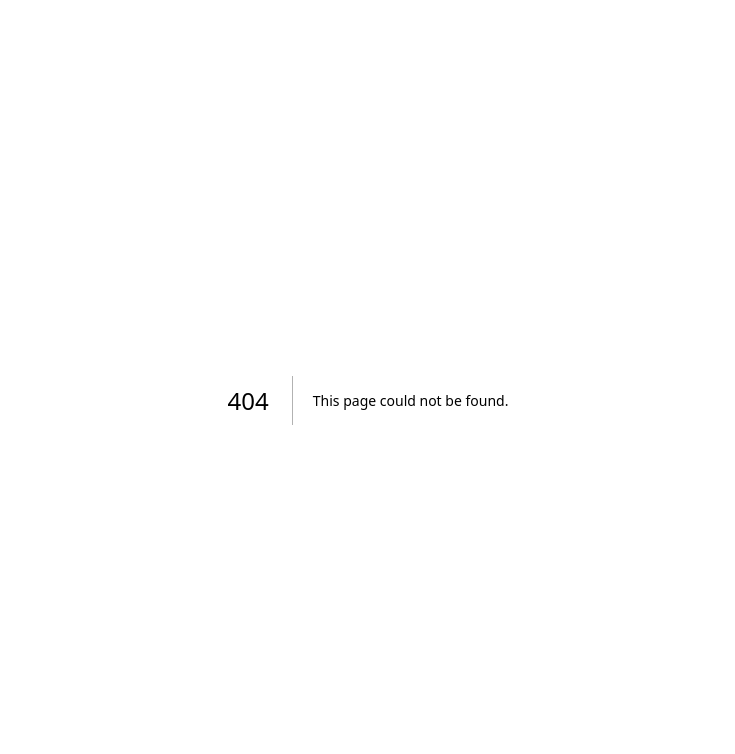
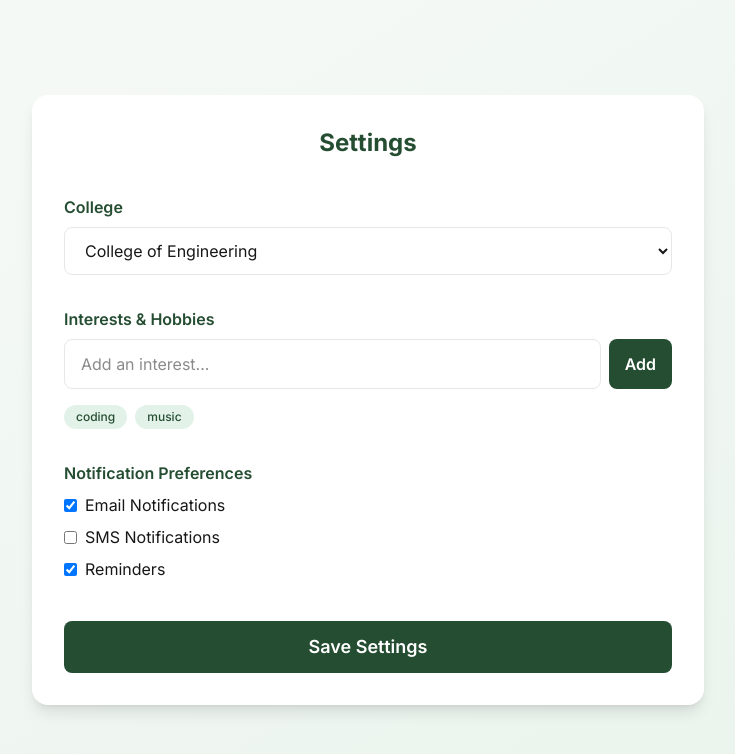
Before and after one commit to manuaishika/partnerfinder, a Next.js app in the folder frontend/: page /settings in a window 1280 px wide. Before the commit this address had no page. Shown: the top 754 px of the page, without its empty margins (272-1007 px from the left). Built offline with nearby package versions, Linux system fonts and the light colour scheme.

Commit message:
new pages

```diff
--- /dev/null
+++ b/frontend/src/app/connections/page.tsx
@@ -0,0 +1,40 @@
+"use client";
+const matches = [
+  {
+    name: "Emma Chen",
+    category: "Roommate",
+    lastMessage: "Hey! Are you still looking for a roommate?",
+    time: "2h ago",
+  },
+  {
+    name: "Alex Rodriguez",
+    category: "Teammate",
+    lastMessage: "Let's sync up for the hackathon!",
+    time: "4h ago",
+  },
+];
+
+export default function Connections() {
+  return (
+    <div className="min-h-screen flex items-center justify-center bg-gradient-to-br from-[#f6faf7] to-[#eaf3ec] p-4">
+      <div className="w-full max-w-2xl bg-white rounded-2xl shadow-lg p-8 flex flex-col gap-6">
+        <h2 className="text-2xl font-bold text-[#254d32] mb-1 text-center">Your Connections</h2>
+        <div className="flex flex-col gap-4">
+          {matches.map((match, idx) => (
+            <div key={idx} className="flex items-center gap-4 p-4 rounded-lg border border-gray-100 shadow-sm hover:shadow transition">
+              <div className="w-12 h-12 rounded-full bg-gray-200 flex items-center justify-center text-xl font-semibold text-[#254d32]">
+                {match.name[0]}
+              </div>
+              <div className="flex-1">
+                <div className="font-semibold text-[#254d32]">{match.name}</div>
+                <div className="text-xs text-gray-500">{match.category}</div>
+                <div className="text-sm text-gray-700 mt-1">{match.lastMessage}</div>
+              </div>
+              <div className="text-xs text-gray-400 whitespace-nowrap">{match.time}</div>
+            </div>
+          ))}
+        </div>
+      </div>
+    </div>
+  );
+}
--- /dev/null
+++ b/frontend/src/app/notifications/page.tsx
@@ -0,0 +1,42 @@
+"use client";
+const notifications = [
+  {
+    type: "reply",
+    message: "Alex replied to your post: 'Looking for a hackathon teammate'",
+    time: "Just now",
+  },
+  {
+    type: "match",
+    message: "You matched with Emma Chen!",
+    time: "1h ago",
+  },
+  {
+    type: "reminder",
+    message: "Don't forget to update your profile for better matches!",
+    time: "3h ago",
+  },
+];
+
+export default function Notifications() {
+  return (
+    <div className="min-h-screen flex items-center justify-center bg-gradient-to-br from-[#f6faf7] to-[#eaf3ec] p-4">
+      <div className="w-full max-w-2xl bg-white rounded-2xl shadow-lg p-8 flex flex-col gap-6">
+        <h2 className="text-2xl font-bold text-[#254d32] mb-1 text-center">Notifications</h2>
+        <div className="flex flex-col gap-4">
+          {notifications.map((notif, idx) => (
+            <div key={idx} className="flex items-center gap-4 p-4 rounded-lg border border-gray-100 shadow-sm hover:shadow transition">
+              <div className="w-10 h-10 rounded-full flex items-center justify-center text-lg font-semibold text-white"
+                style={{ background: notif.type === 'reply' ? '#37624e' : notif.type === 'match' ? '#254d32' : '#e3b23c' }}>
+                {notif.type === 'reply' ? '💬' : notif.type === 'match' ? '🤝' : '⏰'}
+              </div>
+              <div className="flex-1">
+                <div className="text-[#254d32]">{notif.message}</div>
+                <div className="text-xs text-gray-400 mt-1">{notif.time}</div>
+              </div>
+            </div>
+          ))}
+        </div>
+      </div>
+    </div>
+  );
+}
--- /dev/null
+++ b/frontend/src/app/settings/page.tsx
@@ -0,0 +1,89 @@
+"use client";
+import React, { useState } from "react";
+
+const colleges = [
+  "College of Engineering",
+  "College of Arts & Sciences",
+  "College of Business",
+  "College of Design",
+  "Other",
+];
+
+export default function Settings() {
+  const [interests, setInterests] = useState<string[]>(["coding", "music"]);
+  const [interestInput, setInterestInput] = useState("");
+  const [notifications, setNotifications] = useState({
+    email: true,
+    sms: false,
+    reminders: true,
+  });
+
+  const addInterest = (e: React.FormEvent) => {
+    e.preventDefault();
+    if (interestInput.trim() && !interests.includes(interestInput.trim())) {
+      setInterests([...interests, interestInput.trim()]);
+      setInterestInput("");
+    }
+  };
+
+  const toggleNotification = (key: string) => {
+    setNotifications((prev) => ({ ...prev, [key]: !prev[key as keyof typeof prev] }));
+  };
+
+  return (
+    <div className="min-h-screen flex items-center justify-center bg-gradient-to-br from-[#f6faf7] to-[#eaf3ec] p-4">
+      <form className="w-full max-w-2xl bg-white rounded-2xl shadow-lg p-8 flex flex-col gap-8">
+        <h2 className="text-2xl font-bold text-[#254d32] mb-1 text-center">Settings</h2>
+        {/* College Info */}
+        <div className="flex flex-col gap-2">
+          <label className="font-semibold text-[#254d32]">College</label>
+          <select className="px-4 py-3 border border-gray-200 rounded-lg focus:outline-none focus:ring-2 focus:ring-[#254d32]">
+            {colleges.map((college) => (
+              <option key={college} value={college}>{college}</option>
+            ))}
+          </select>
+        </div>
+        {/* Interests */}
+        <div className="flex flex-col gap-2">
+          <label className="font-semibold text-[#254d32]">Interests & Hobbies</label>
+          <form className="flex gap-2" onSubmit={addInterest}>
+            <input
+              type="text"
+              placeholder="Add an interest..."
+              value={interestInput}
+              onChange={e => setInterestInput(e.target.value)}
+              className="flex-1 px-4 py-3 border border-gray-200 rounded-lg focus:outline-none focus:ring-2 focus:ring-[#254d32]"
+            />
+            <button type="submit" className="px-4 py-2 bg-[#254d32] text-white rounded-lg font-semibold hover:bg-[#37624e] transition">Add</button>
+          </form>
+          <div className="flex flex-wrap gap-2 mt-2">
+            {interests.map((interest, idx) => (
+              <span key={idx} className="bg-[#e3f2e8] text-[#254d32] px-3 py-1 rounded-full text-xs font-medium">{interest}</span>
+            ))}
+          </div>
+        </div>
+        {/* Notification Preferences */}
+        <div className="flex flex-col gap-2">
+          <label className="font-semibold text-[#254d32]">Notification Preferences</label>
+          <div className="flex flex-col gap-2">
+            <label className="flex items-center gap-2">
+              <input type="checkbox" checked={notifications.email} onChange={() => toggleNotification('email')} />
+              Email Notifications
+            </label>
+            <label className="flex items-center gap-2">
+              <input type="checkbox" checked={notifications.sms} onChange={() => toggleNotification('sms')} />
+              SMS Notifications
+            </label>
+            <label className="flex items-center gap-2">
+              <input type="checkbox" checked={notifications.reminders} onChange={() => toggleNotification('reminders')} />
+              Reminders
+            </label>
+          </div>
+        </div>
+        <button type="submit" className="w-full bg-[#254d32] text-white py-3 rounded-lg font-semibold text-lg hover:bg-[#37624e] transition mt-2">
+          Save Settings
+        </button>
+      </form>
+    </div>
+  );
+}
```
